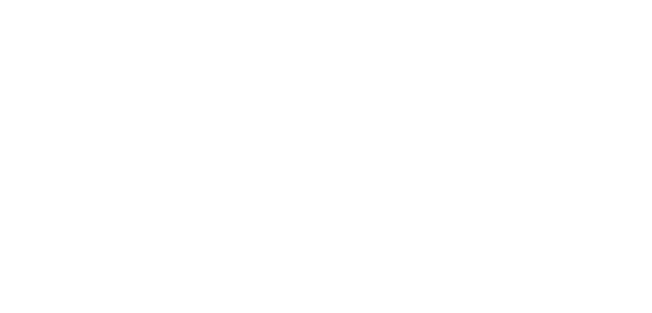
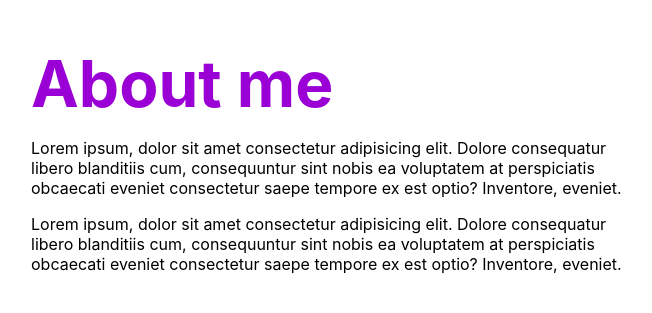
Before and after one commit to chet-w/chet-22, a Next.js app: page / in a window 1280 px wide. Shown: the part 1033-1346 px from the top of the page, without its empty margins (113-765 px from the left). Built offline with nearby package versions, Linux system fonts and the light colour scheme.

Commit message:
Create new Paragraph component for fleshing out the About section
This change creates a new paragrph component which is styled and used
to build out the About component since it is just text for the most
part.

```diff
--- a/components/sections/About/About.tsx
+++ b/components/sections/About/About.tsx
@@ -1,14 +1,29 @@
 import React, { Fragment, ReactElement } from "react";
 import { Section } from "../../layout/Section";
+import { Accent } from "../../typography/Accent/styles";
+import { Heading } from "../../typography/Headings";
+import { Paragraph } from "../../typography/Paragraph";
 
 export function About(): ReactElement {
   return (
     <Fragment>
-      <Section
-        direction="horizontal"
-        crossAxis="start"
-        mainAxis="center"
-      ></Section>
+      <Section direction="vertical" crossAxis="start" mainAxis="start">
+        <Heading>
+          <Accent>About me</Accent>
+        </Heading>
+        <Paragraph>
+          Lorem ipsum, dolor sit amet consectetur adipisicing elit. Dolore
+          consequatur libero blanditiis cum, consequuntur sint nobis ea
+          voluptatem at perspiciatis obcaecati eveniet consectetur saepe tempore
+          ex est optio? Inventore, eveniet.
+        </Paragraph>
+        <Paragraph>
+          Lorem ipsum, dolor sit amet consectetur adipisicing elit. Dolore
+          consequatur libero blanditiis cum, consequuntur sint nobis ea
+          voluptatem at perspiciatis obcaecati eveniet consectetur saepe tempore
+          ex est optio? Inventore, eveniet.
+        </Paragraph>
+      </Section>
     </Fragment>
   );
 }
--- /dev/null
+++ b/components/typography/Paragraph/index.ts
@@ -0,0 +1 @@
+export * from "./styles";
--- /dev/null
+++ b/components/typography/Paragraph/styles.ts
@@ -0,0 +1,7 @@
+import styled from "styled-components";
+
+export const Paragraph = styled.p`
+  margin: 0 0 1rem 0;
+  max-width: 60ch;
+  line-height: 1.25;
+`;
```
